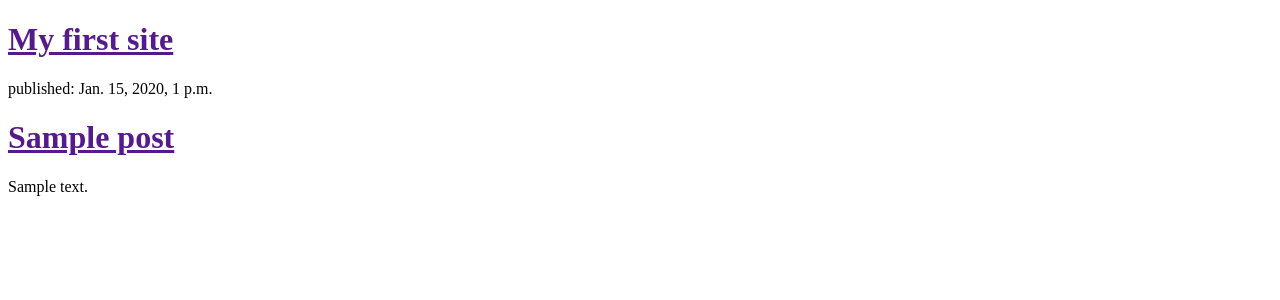
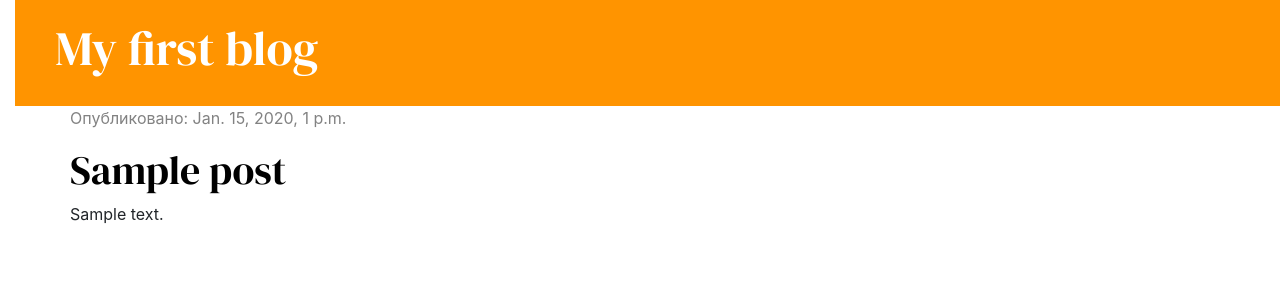
Before and after one commit to TeUm3048/my-first-blog-django, a Django app: template blog/templates/blog/post_list.html in a window 1280 px wide. Shown: the top 300 px of the page. Run offline with Django 3.2, Linux system fonts and the light colour scheme; the template is opened without the code that fills it: values that come from a table or form of the project are taken from there, others are empty; tables that the repository leaves empty hold one stand-in row (values such as "Sample post"); some libraries are stand-ins or nearby versions.

Commit message:
Added view and template for detailed blog post as well as CSS for the site.

```diff
--- a/blog/admin.py
+++ b/blog/admin.py
@@ -1,5 +1,6 @@
 from django.contrib import admin
 from .models import Post
 
+
+# Register your models here.
 admin.site.register(Post)
-# Register your models here.
--- /dev/null
+++ b/blog/static/css/blog.css
@@ -0,0 +1,55 @@
+h1 a {
+    color: #DE781F;
+    font-family: 'DM Serif Display', serif;
+}
+
+body {
+    padding-left: 15px;
+}
+
+.page-header {
+    background-color: #ff9400;
+    margin-top: 0;
+    padding: 20px 20px 20px 40px;
+}
+
+.page-header h1, .page-header h1 a, .page-header h1 a:visited, .page-header h1 a:active {
+    color: #ffffff;
+    font-size: 36pt;
+    text-decoration: none;
+}
+
+.content {
+    margin-left: 40px;
+}
+
+h1, h2, h3, h4 {
+    font-family: 'DM Serif Display', serif;
+}
+
+.date {
+    color: #828282;
+}
+
+.save {
+    float: right;
+}
+
+.post-form textarea, .post-form input {
+    width: 100%;
+}
+
+.top-menu, .top-menu:hover, .top-menu:visited {
+    color: #ffffff;
+    float: right;
+    font-size: 26pt;
+    margin-right: 20px;
+}
+
+.post {
+    margin-bottom: 70px;
+}
+
+.post h1 a, .post h1 a:visited {
+    color: #000000;
+}
--- /dev/null
+++ b/blog/templates/blog/base.html
@@ -0,0 +1,23 @@
+{% load static %}
+<!DOCTYPE html>
+<html>
+    <head>
+        <title>my first blog(site)</title>
+        <link rel="stylesheet" href="https://stackpath.bootstrapcdn.com/bootstrap/4.3.1/css/bootstrap.min.css" integrity="sha384-ggOyR0iXCbMQv3Xipma34MD+dH/1fQ784/j6cY/iJTQUOhcWr7x9JvoRxT2MZw1T" crossorigin="anonymous">
+        <link rel="stylesheet" href="{% static "css/blog.css" %}">
+        <link href="https://fonts.googleapis.com/css?family=DM+Serif+Display|Roboto&display=swap" rel="stylesheet">
+    </head>
+    <body>
+        <div class="page-header">
+            <h1><a href="/">My first blog</a></h1>
+        </div>
+        <div class="content container">
+            <div class="row">
+                <div class="col-md-8">
+                {% block content %}
+                {% endblock %}
+                </div>
+            </div>
+        </div>
+    </body>
+</html>
--- a/blog/templates/blog/post_list.html
+++ b/blog/templates/blog/post_list.html
@@ -1,19 +1,13 @@
-<!DOCTYPE html>
-<html>
-	<head>
-		<title>my first blog(site)</title>
-	</head>
-	<body>
-		<div>
-			<h1><a href="">My first site</a></h1>
-		</div>
+{% extends "blog/base.html" %}
 
-		{% for post in posts %}
-			<div>
-				<p>published: {{ post.published_date }}</p>
-				<h1><a href="">{{ post.title }}</a></h1>
-				<p>{{ post.text|linebreaksbr }}</p>
-			</div>
-		{% endfor %}
-	</body>
-</html>
+{% block content %}
+	{% for post in posts %}
+	    <div class="post">
+	        <div class="date">
+	            <p>Опубликовано: {{ post.published_date }}</p>
+	        </div>
+	        <h1><a href="{% url "post_detail" pk=post.pk %}">{{ post.title }}</a></h1>
+	        <p>{{ post.text|linebreaksbr }}</p>
+	    </div>
+	{% endfor %}
+{% endblock %}
--- a/blog/urls.py
+++ b/blog/urls.py
@@ -2,5 +2,6 @@ from django.urls import path
 from . import views
 
 urlpatterns = [
-    path('', views.post_list, name='post_list')
+    path('', views.post_list, name='post_list'),
+    path("post/<int:pk>/", views.post_detail, name="post_detail")
 ]
```
Also changed, not shown: blog/templates/blog/post_detail.html (added, +13 -0 lines), blog/views.py (+6 -1 lines).
